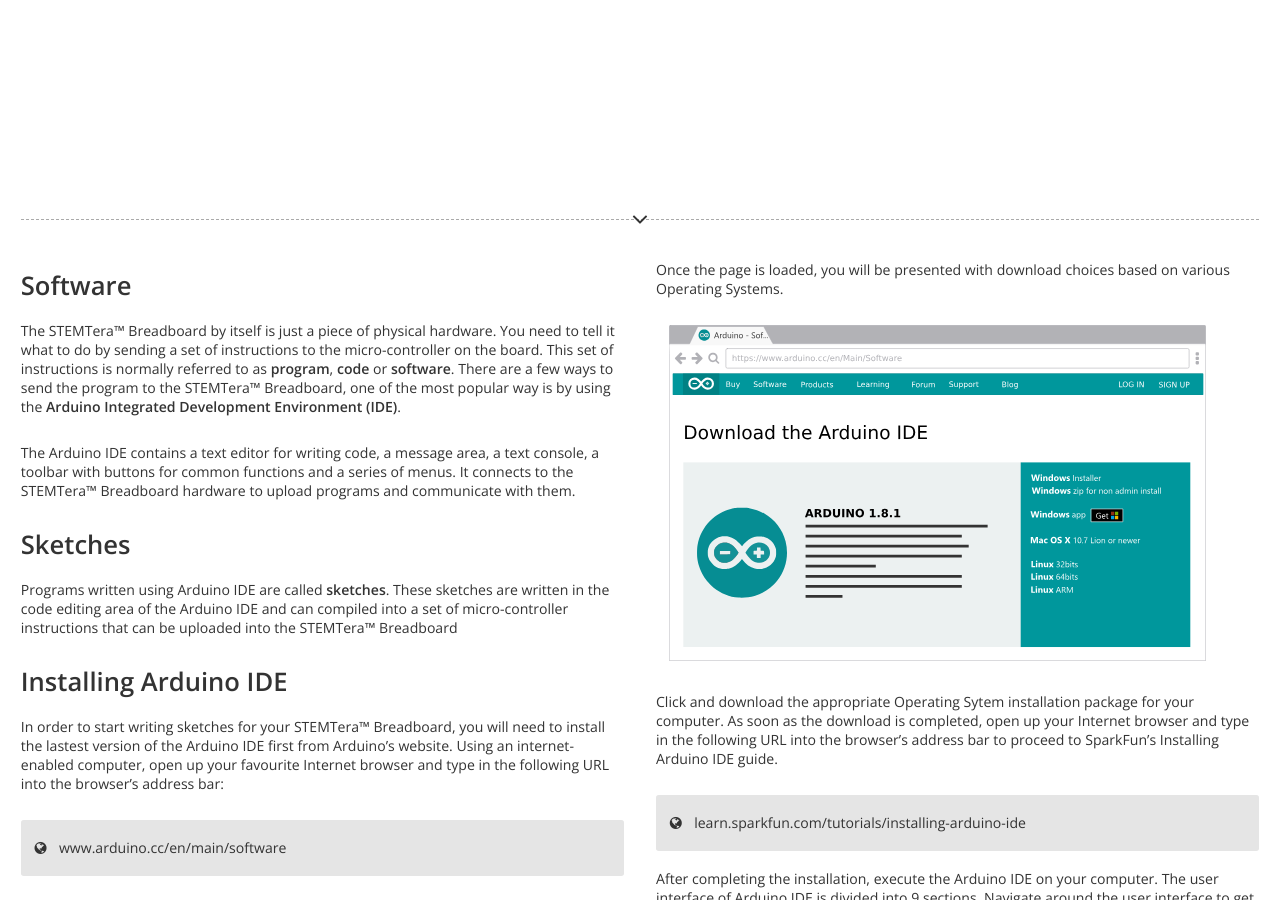
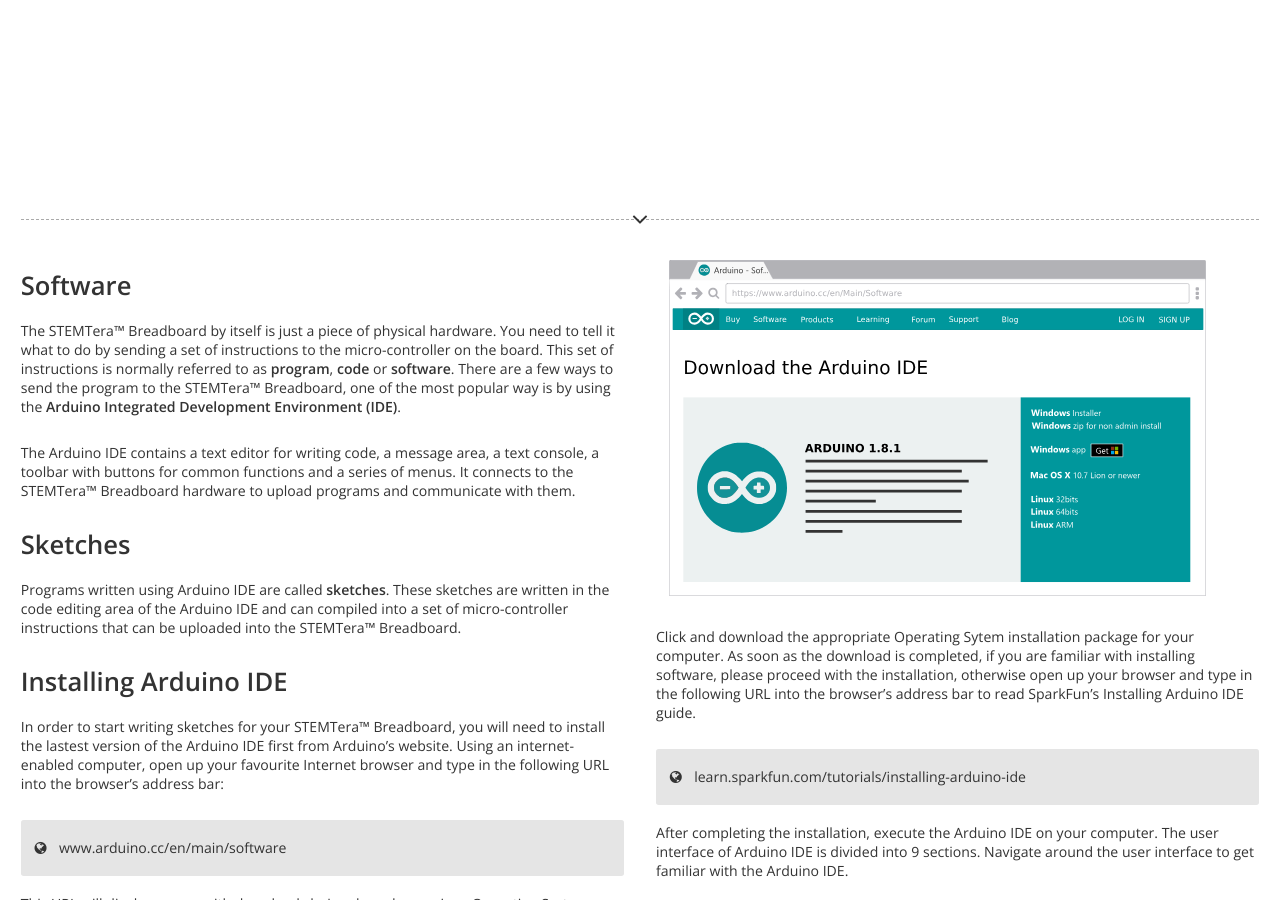
Before and after one commit to STEMTera/stemtera.github.io, a Jekyll site: the page built from en/begin/index.html, in a window 1280 px wide and 900 px high, scrolled down 3332 px. Built offline with Jekyll 4.4.1, drawn with Linux system fonts in a browser that asks for light colours; nearby versions of some CDN libraries; some of the changed text lies outside the part shown.

Commit message:
added new page

```diff
--- a/en/begin/_posts/2000-01-03-software.md
+++ b/en/begin/_posts/2000-01-03-software.md
@@ -16,7 +16,7 @@
 
 ## Sketches
 
-Programs written using Arduino IDE are called **sketches**. These sketches are written in the code editing area of the Arduino IDE and can compiled into a set of micro-controller instructions that can be uploaded into the (STMB)
+Programs written using Arduino IDE are called **sketches**. These sketches are written in the code editing area of the Arduino IDE and can compiled into a set of micro-controller instructions that can be uploaded into the (STMB).
 
 ## Installing Arduino IDE
 
@@ -25,11 +25,11 @@
 [www.arduino.cc/en/main/software](http://www.arduino.cc/en/main/software)
 {: .browser }
 
-Once the page is loaded, you will be presented with download choices based on various Operating Systems.
+This URL will display a page with download choices based on various Operating Systems.
 
 ![Arduino Download Image](img/arduino_download.svg){: .half-w }
 
-Click and download the appropriate Operating Sytem installation package for your computer. As soon as the download is completed, open up your Internet browser and type in the following URL into the browser's address bar to proceed to SparkFun's Installing Arduino IDE guide.
+Click and download the appropriate Operating Sytem installation package for your computer. As soon as the download is completed, if you are familiar with installing software, please proceed with the installation, otherwise open up your browser and type in the following URL into the browser's address bar to read SparkFun's Installing Arduino IDE guide.
 
 [learn.sparkfun.com/tutorials/installing-arduino-ide](https://learn.sparkfun.com/tutorials/installing-arduino-ide)
 {: .browser }
```
Also changed, not shown: en/begin/_posts/2000-01-07-board-selection.md (added, +9 -0 lines).
